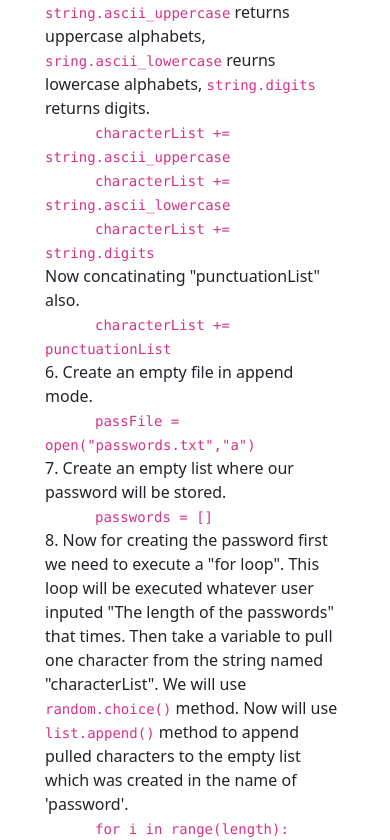
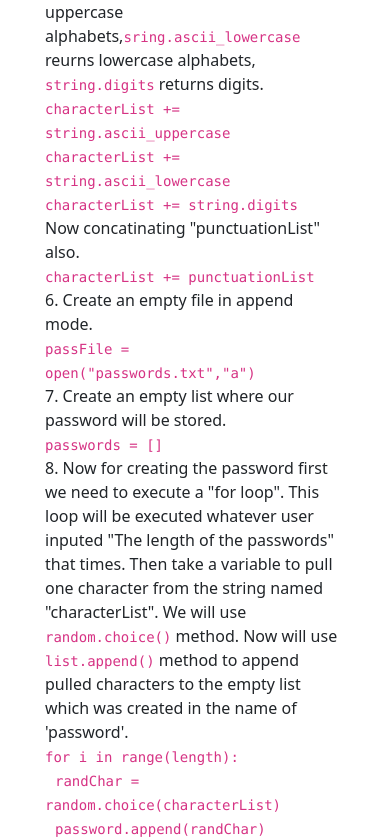
Before and after one commit to ritesh2004/myBlog, a plain HTML site: page index.html in a window 390 px wide. Shown: the part 1784-2624 px from the top of the page. Drawn offline with nearby package versions, Linux system fonts and the light colour scheme; a web font is replaced by a local one.

Commit message:
Update index.html

```diff
--- a/index.html
+++ b/index.html
@@ -36,7 +36,9 @@
             padding-top: 40px;
             padding-bottom: 40px;
         }
-
+        .code{
+            padding-left: 50px;
+        }
         #poster {
             height: 400px;
             width: auto;
@@ -48,6 +50,10 @@
         footer{
             display: flex;
             justify-content: center;
+        }
+        #cd1,
+        #cd2{
+            padding-left: 80px;
         }
         @media screen and (max-width: 735px) {
             #poster{
@@ -76,6 +82,13 @@
                 width: 300px;
                 height: auto;
             }
+            .code{
+                padding-left: 0px;
+            }
+            #cd1,
+            #cd2{
+                padding-left: 10px;
+            }
         }
     </style>
 </head>
@@ -100,39 +113,35 @@
             <h2 class="heading">Tutorial</h2>
             <p>
                 1. Import two modules "string" and "random" <br>
-                <code style="padding-left: 50px;">import string</code> <br>
-                <code style="padding-left: 50px;">import random</code> <br>
-                2. Take input from user. For which account or username they want to make passwords.
-                <code style="padding-left: 50px;">username = input("Enter username or Account name:")</code> <br>
+                <code class="code">import string</code> <br>
+                <code class="code">import random</code> <br>
+                2. Take input from user. For which account or username they want to make passwords. <br>
+                <code class="code">username = input("Enter username or Account name:")</code> <br>
                 3. Take input containing length of the passwords they want to create. <br>
                 <code
-                    style="padding-left: 50px;">length = int(input("Enter the length of the password you want to creat:"))</code>
+                    class="code">length = int(input("Enter the length of the password you want to creat:"))</code>
                 <br>
                 4. Create a list for special characters and make a empty string. <br>
-                <code style="padding-left: 50px;">punctuationList = "!@#$%&*^/|\?"</code> <br>
-                <code style="padding-left: 50px;">characterList = ""</code> <br>
-                5. Now concatinate the string which we created named "characterList". Now to concatinate the string we
-                use some method like <code>string.ascii_uppercase, string.ascii_lowercase, string.digits</code>. These
-                are some methods where <code>string.ascii_uppercase</code> returns uppercase alphabets,
-                <code>sring.ascii_lowercase</code> reurns lowercase alphabets, <code>string.digits</code> returns
-                digits. <br>
-                <code style="padding-left: 50px;">characterList += string.ascii_uppercase</code> <br>
-                <code style="padding-left: 50px;">characterList += string.ascii_lowercase</code> <br>
-                <code style="padding-left: 50px;">characterList += string.digits</code> <br>
+                <code class="code">punctuationList = "!@#$%&*^/|\?"</code> <br>
+                <code class="code">characterList = ""</code> <br>
+                5. Now concatinate the string which we created named "characterList". Now to concatinate the string we use some method like <code>string.ascii_uppercase, string.ascii_lowercase, string.digits</code>. These are some methods where <code>string.ascii_uppercase</code> returns uppercase alphabets,<code>sring.ascii_lowercase</code> reurns lowercase alphabets, <code>string.digits</code> returns digits. <br>
+                <code class="code">characterList += string.ascii_uppercase</code> <br>
+                <code class="code">characterList += string.ascii_lowercase</code> <br>
+                <code class="code">characterList += string.digits</code> <br>
                 Now concatinating "punctuationList" also. <br>
-                <code style="padding-left: 50px;">characterList += punctuationList</code> <br>
+                <code class="code">characterList += punctuationList</code> <br>
                 6. Create an empty file in append mode. <br>
-                <code style="padding-left: 50px;">passFile = open("passwords.txt","a")</code> <br>
+                <code class="code">passFile = open("passwords.txt","a")</code> <br>
                 7. Create an empty list where our password will be stored. <br>
-                <code style="padding-left: 50px;">passwords = []</code> <br>
+                <code class="code">passwords = []</code> <br>
                 8. Now for creating the password first we need to execute a "for loop". This loop will be executed
                 whatever user inputed "The length of the passwords" that times. Then take a variable to pull one
                 character from the string named "characterList". We will use <code>random.choice()</code> method. Now
                 will use <code>list.append()</code> method to append pulled characters to the empty list which was
                 created in the name of 'password'. <br>
-                <code style="padding-left: 50px;">for i in range(length):</code> <br>
-                <code style="padding-left: 80px;">randChar = random.choice(characterList)</code> <br>
-                <code style="padding-left: 80px;">password.append(randChar)</code> <br>
+                <code class="code">for i in range(length):</code> <br>
+                <code class="code" id="cd1">randChar = random.choice(characterList)</code> <br>
+                <code class="code" id="cd2">password.append(randChar)</code> <br>
                 9. To save the password the file "passwords.txt". <br>
                 <code
                     style="padding-left: 50px;">passFile.write(f"{username} password is "+ "".join(password)+".\n")</code>
```
